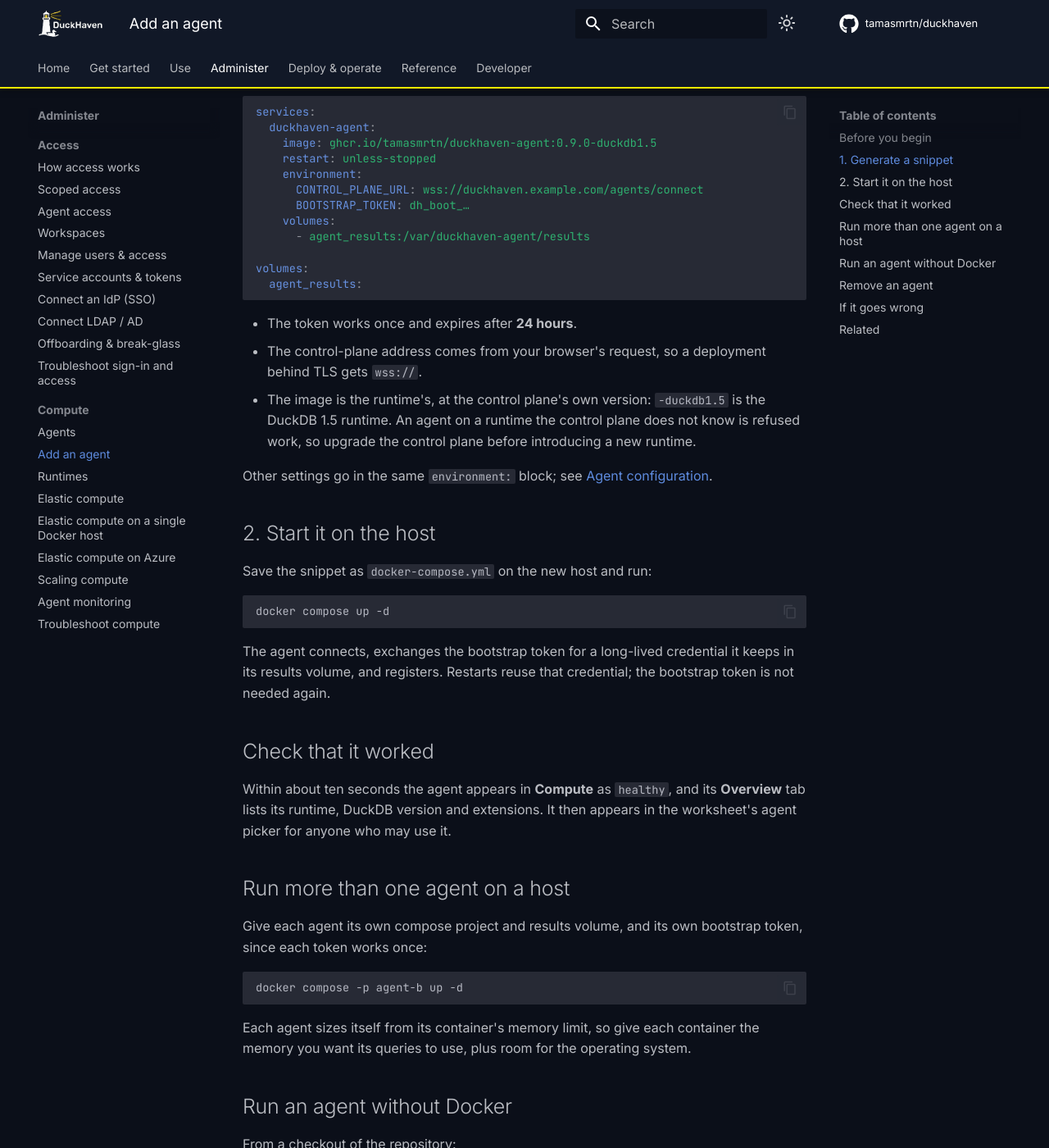
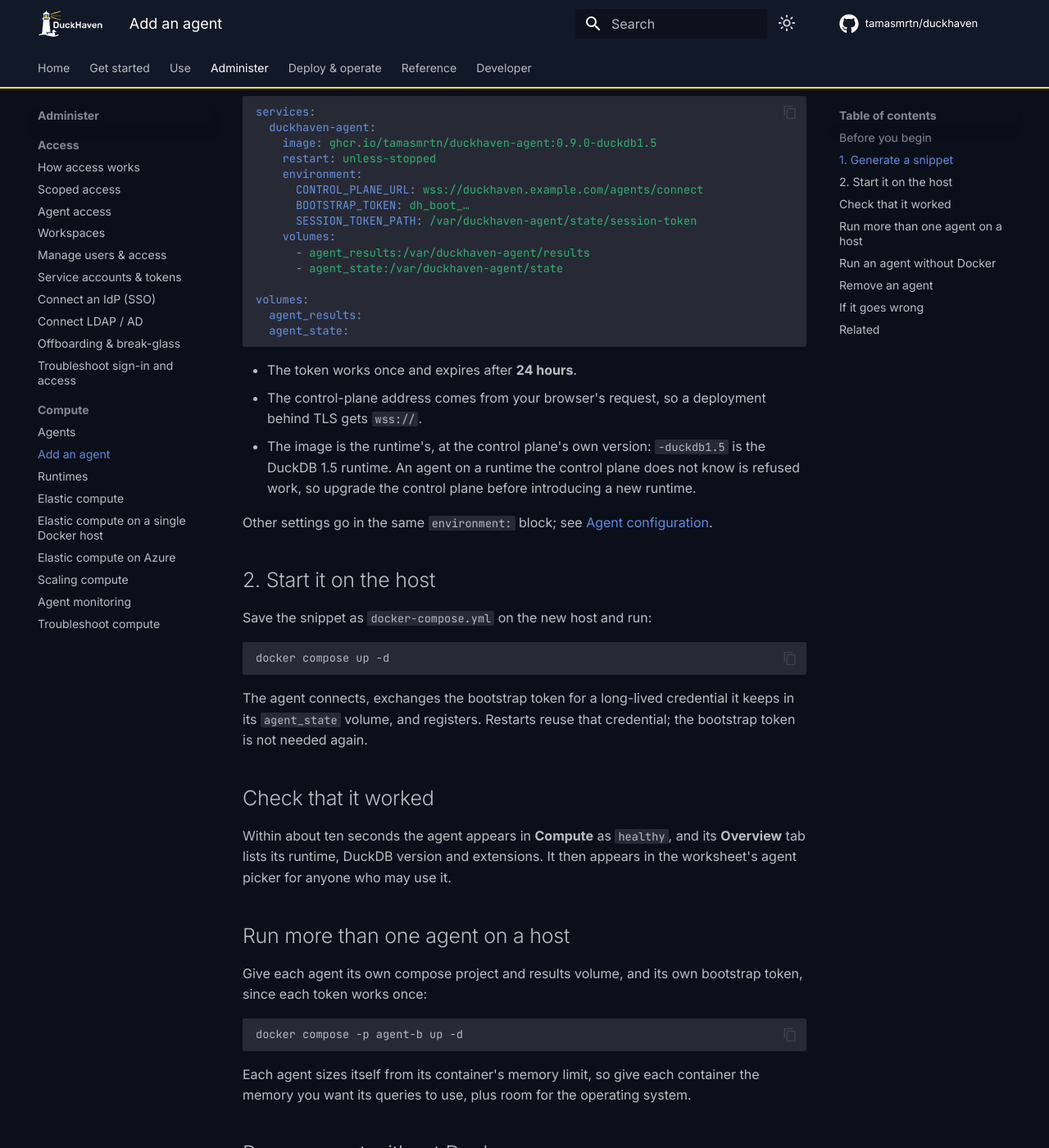
Before and after one commit to tamasmrtn/duckhaven, an MkDocs documentation site: the page built from docs/compute/add-agent.md, in a window 1280 px wide and 1400 px high, scrolled down 668 px. Shown: the whole window at 82% size. Built offline with MkDocs 1.6.1 and Material for MkDocs 9.7.7, drawn with Linux system fonts in a browser that asks for light colours; comment, search, counter and statistics services are not loaded; some of the changed text lies outside the part shown.

Commit message:
docs: describe where an agent keeps its session token
Signed-off-by: tmrtn <martontam@gmail.com>

````diff
--- a/docs/compute/add-agent.md
+++ b/docs/compute/add-agent.md
@@ -29,11 +29,14 @@
     environment:
       CONTROL_PLANE_URL: wss://duckhaven.example.com/agents/connect
       BOOTSTRAP_TOKEN: dh_boot_…
+      SESSION_TOKEN_PATH: /var/duckhaven-agent/state/session-token
     volumes:
       - agent_results:/var/duckhaven-agent/results
+      - agent_state:/var/duckhaven-agent/state
 
 volumes:
   agent_results:
+  agent_state:
 ```
 
 - The token works once and expires after **24 hours**.
@@ -52,7 +55,7 @@
 docker compose up -d
 ```
 
-The agent connects, exchanges the bootstrap token for a long-lived credential it keeps in its results volume, and
+The agent connects, exchanges the bootstrap token for a long-lived credential it keeps in its `agent_state` volume, and
 registers. Restarts reuse that credential; the bootstrap token is not needed again.
 
 ## Check that it worked
@@ -90,7 +93,7 @@
 ## Remove an agent
 
 Open **Compute**, click the agent, and click **Revoke credential**. The agent is disconnected at once and shows as
-`unavailable`; stop its container and delete its results volume once you are done with them.
+`unavailable`; stop its container and delete its `agent_results` and `agent_state` volumes once you are done with them.
 
 ## If it goes wrong
 
````
Also changed, not shown: docs/querying/sql-sessions.md (+2 -2 lines), docs/reference/agent-configuration.md (+1 -1 lines).
